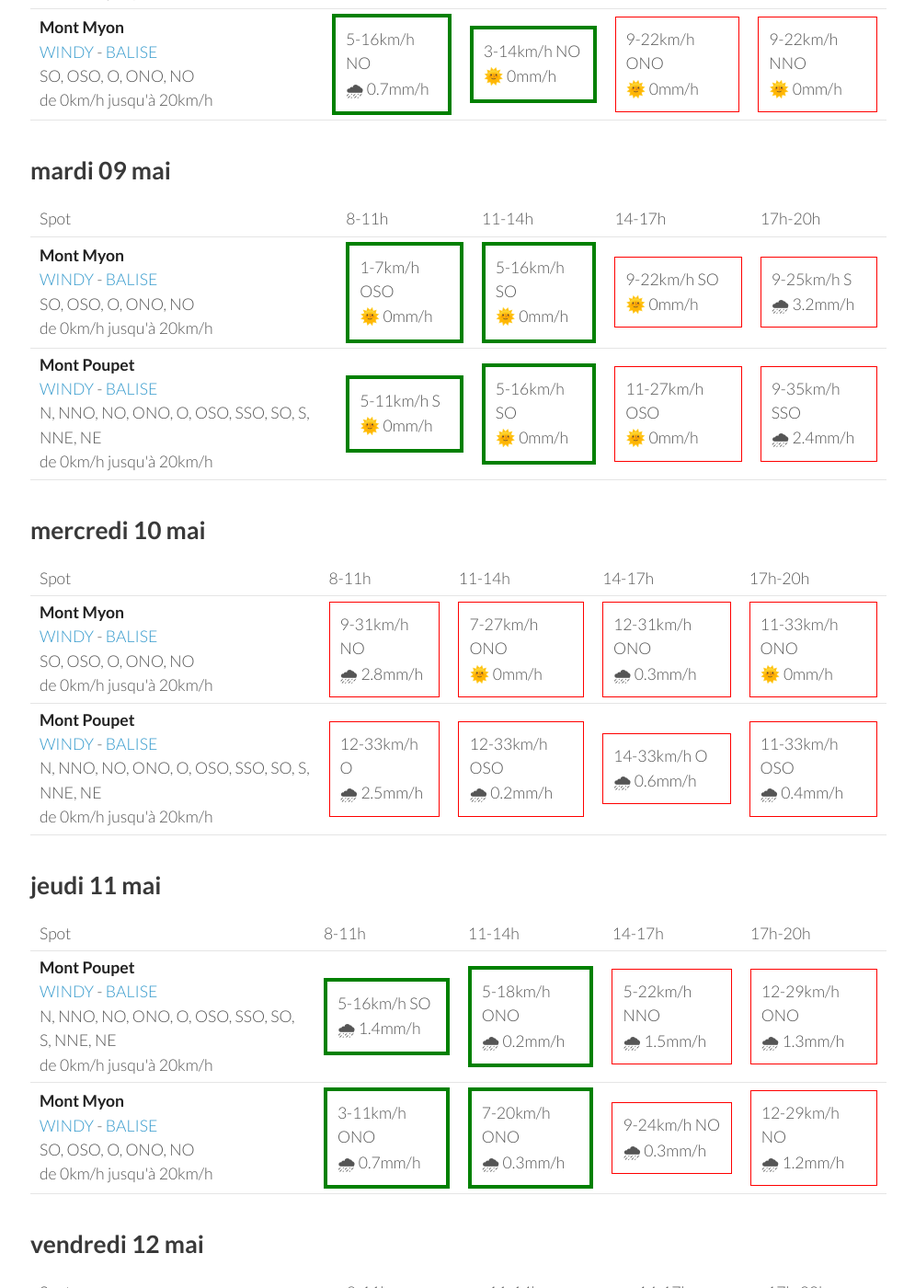
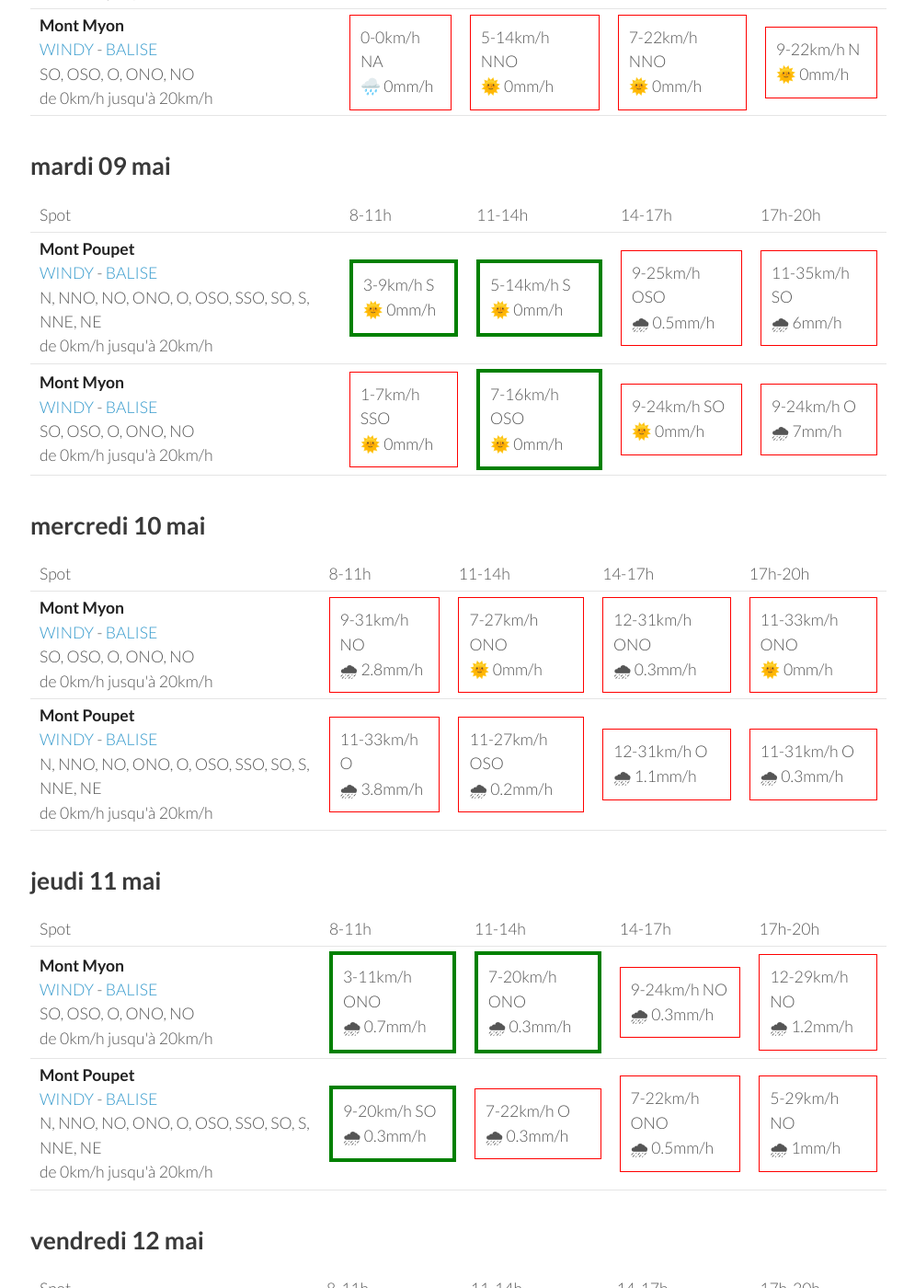
Before and after one commit to parapente-dans-le-nord/parapente-dans-le-nord.github.io, a Jekyll site: the page built from jura.markdown, in a window 1280 px wide and 1400 px high, scrolled down 500 px. Shown: the whole window at 92% size, without its empty margins (25-1020 px from the left). Built offline with Jekyll 4.4.1, drawn with Linux system fonts in a browser that asks for light colours; some of the changed text lies outside the part shown.

Commit message:
update index.markdown

```diff
--- a/jura.markdown
+++ b/jura.markdown
@@ -24,21 +24,19 @@ page mise à jour le lundi 08 mai 10:20
 <tr>
         <td><strong>Mont Poupet</strong><br><a href="https://windy.com/46.970/5.876?46.541,5.876,8">WINDY</a> - <span class=""><a href="http://www.balisemeteo.com/balise.php?idBalise=92">BALISE</a> </span><br> <span class="vent-favorable">N, NNO, NO, ONO, O, OSO, SSO, SO, S, NNE, NE</span><br><span class="force-vent">de 0km/h jusqu'à 20km/h</span> </td>
 
-            <td><div class="flyable"><p>3-9km/h NNO</p><p>🌞 0mm/h</p></div></td>
-            <td><div class="flyable"><p>5-12km/h NNO</p><p>🌧 0.2mm/h</p></div></td>
-            <td><div class="flyable"><p>5-20km/h NNO</p><p>🌞 0mm/h</p></div></td>
-            <td><div class="not-flyable"><p>7-22km/h N</p><p>🌞 0mm/h</p></div></td>
-
+            <td><div class="not-flyable"><p>0-0km/h NA</p><p>🌧️ 0mm/h</p></div></td>
+            <td><div class="flyable"><p>5-14km/h NNO</p><p>🌧 0.3mm/h</p></div></td>
+            <td><div class="flyable"><p>7-20km/h ONO</p><p>🌧 0mm/h</p></div></td>
+            <td><div class="not-flyable"><p>5-22km/h NO</p><p>🌧 0mm/h</p></div></td>
 
     </tr>
 <tr>
         <td><strong>Mont Myon</strong><br><a href="https://windy.com/46.331/5.397?45.898,5.394,8,m:eWoagj8">WINDY</a> - <span class=""><a href="http://www.balisemeteo.com/balise.php?idBalise=70">BALISE</a> </span><br> <span class="vent-favorable">SO, OSO, O, ONO, NO</span><br><span class="force-vent">de 0km/h jusqu'à 20km/h</span> </td>
 
-            <td><div class="flyable"><p>5-16km/h NO</p><p>🌧 0.7mm/h</p></div></td>
-            <td><div class="flyable"><p>3-14km/h NO</p><p>🌞 0mm/h</p></div></td>
-            <td><div class="not-flyable"><p>9-22km/h ONO</p><p>🌞 0mm/h</p></div></td>
-            <td><div class="not-flyable"><p>9-22km/h NNO</p><p>🌞 0mm/h</p></div></td>
-
+            <td><div class="not-flyable"><p>0-0km/h NA</p><p>🌧️ 0mm/h</p></div></td>
+            <td><div class="not-flyable"><p>5-14km/h NNO</p><p>🌞 0mm/h</p></div></td>
+            <td><div class="not-flyable"><p>7-22km/h NNO</p><p>🌞 0mm/h</p></div></td>
+            <td><div class="not-flyable"><p>9-22km/h N</p><p>🌞 0mm/h</p></div></td>
 
     </tr>
 
@@ -58,22 +56,22 @@ page mise à jour le lundi 08 mai 10:20
       <td>17h-20h</td>
     </tr>
 <tr>
-        <td><strong>Mont Myon</strong><br><a href="https://windy.com/46.331/5.397?45.898,5.394,8,m:eWoagj8">WINDY</a> - <span class=""><a href="http://www.balisemeteo.com/balise.php?idBalise=70">BALISE</a> </span><br> <span class="vent-favorable">SO, OSO, O, ONO, NO</span><br><span class="force-vent">de 0km/h jusqu'à 20km/h</span> </td>
+        <td><strong>Mont Poupet</strong><br><a href="https://windy.com/46.970/5.876?46.541,5.876,8">WINDY</a> - <span class=""><a href="http://www.balisemeteo.com/balise.php?idBalise=92">BALISE</a> </span><br> <span class="vent-favorable">N, NNO, NO, ONO, O, OSO, SSO, SO, S, NNE, NE</span><br><span class="force-vent">de 0km/h jusqu'à 20km/h</span> </td>
 
-            <td><div class="flyable"><p>1-7km/h OSO</p><p>🌞 0mm/h</p></div></td>
-            <td><div class="flyable"><p>5-16km/h SO</p><p>🌞 0mm/h</p></div></td>
-            <td><div class="not-flyable"><p>9-22km/h SO</p><p>🌞 0mm/h</p></div></td>
-            <td><div class="not-flyable"><p>9-25km/h S</p><p>🌧 3.2mm/h</p></div></td>
+            <td><div class="flyable"><p>3-9km/h S</p><p>🌞 0mm/h</p></div></td>
+            <td><div class="flyable"><p>5-14km/h S</p><p>🌞 0mm/h</p></div></td>
+            <td><div class="not-flyable"><p>9-25km/h OSO</p><p>🌧 0.5mm/h</p></div></td>
+            <td><div class="not-flyable"><p>11-35km/h SO</p><p>🌧 6mm/h</p></div></td>
 
 
     </tr>
 <tr>
-        <td><strong>Mont Poupet</strong><br><a href="https://windy.com/46.970/5.876?46.541,5.876,8">WINDY</a> - <span class=""><a href="http://www.balisemeteo.com/balise.php?idBalise=92">BALISE</a> </span><br> <span class="vent-favorable">N, NNO, NO, ONO, O, OSO, SSO, SO, S, NNE, NE</span><br><span class="force-vent">de 0km/h jusqu'à 20km/h</span> </td>
+        <td><strong>Mont Myon</strong><br><a href="https://windy.com/46.331/5.397?45.898,5.394,8,m:eWoagj8">WINDY</a> - <span class=""><a href="http://www.balisemeteo.com/balise.php?idBalise=70">BALISE</a> </span><br> <span class="vent-favorable">SO, OSO, O, ONO, NO</span><br><span class="force-vent">de 0km/h jusqu'à 20km/h</span> </td>
 
-            <td><div class="flyable"><p>5-11km/h S</p><p>🌞 0mm/h</p></div></td>
-            <td><div class="flyable"><p>5-16km/h SO</p><p>🌞 0mm/h</p></div></td>
-            <td><div class="not-flyable"><p>11-27km/h OSO</p><p>🌞 0mm/h</p></div></td>
-            <td><div class="not-flyable"><p>9-35km/h SSO</p><p>🌧 2.4mm/h</p></div></td>
+            <td><div class="not-flyable"><p>1-7km/h SSO</p><p>🌞 0mm/h</p></div></td>
+            <td><div class="flyable"><p>7-16km/h OSO</p><p>🌞 0mm/h</p></div></td>
+            <td><div class="not-flyable"><p>9-24km/h SO</p><p>🌞 0mm/h</p></div></td>
+            <td><div class="not-flyable"><p>9-24km/h O</p><p>🌧 7mm/h</p></div></td>
 
 
     </tr>
@@ -106,10 +104,10 @@ page mise à jour le lundi 08 mai 10:20
 <tr>
         <td><strong>Mont Poupet</strong><br><a href="https://windy.com/46.970/5.876?46.541,5.876,8">WINDY</a> - <span class=""><a href="http://www.balisemeteo.com/balise.php?idBalise=92">BALISE</a> </span><br> <span class="vent-favorable">N, NNO, NO, ONO, O, OSO, SSO, SO, S, NNE, NE</span><br><span class="force-vent">de 0km/h jusqu'à 20km/h</span> </td>
 
-            <td><div class="not-flyable"><p>12-33km/h O</p><p>🌧 2.5mm/h</p></div></td>
-            <td><div class="not-flyable"><p>12-33km/h OSO</p><p>🌧 0.2mm/h</p></div></td>
-            <td><div class="not-flyable"><p>14-33km/h O</p><p>🌧 0.6mm/h</p></div></td>
-            <td><div class="not-flyable"><p>11-33km/h OSO</p><p>🌧 0.4mm/h</p></div></td>
+            <td><div class="not-flyable"><p>11-33km/h O</p><p>🌧 3.8mm/h</p></div></td>
+            <td><div class="not-flyable"><p>11-27km/h OSO</p><p>🌧 0.2mm/h</p></div></td>
+            <td><div class="not-flyable"><p>12-31km/h O</p><p>🌧 1.1mm/h</p></div></td>
+            <td><div class="not-flyable"><p>11-31km/h O</p><p>🌧 0.3mm/h</p></div></td>
 
 
     </tr>
@@ -130,22 +128,22 @@ page mise à jour le lundi 08 mai 10:20
       <td>17h-20h</td>
     </tr>
 <tr>
-        <td><strong>Mont Poupet</strong><br><a href="https://windy.com/46.970/5.876?46.541,5.876,8">WINDY</a> - <span class=""><a href="http://www.balisemeteo.com/balise.php?idBalise=92">BALISE</a> </span><br> <span class="vent-favorable">N, NNO, NO, ONO, O, OSO, SSO, SO, S, NNE, NE</span><br><span class="force-vent">de 0km/h jusqu'à 20km/h</span> </td>
-
-            <td><div class="flyable"><p>5-16km/h SO</p><p>🌧 1.4mm/h</p></div></td>
-            <td><div class="flyable"><p>5-18km/h ONO</p><p>🌧 0.2mm/h</p></div></td>
-            <td><div class="not-flyable"><p>5-22km/h NNO</p><p>🌧 1.5mm/h</p></div></td>
-            <td><div class="not-flyable"><p>12-29km/h ONO</p><p>🌧 1.3mm/h</p></div></td>
-
-
-    </tr>
-<tr>
         <td><strong>Mont Myon</strong><br><a href="https://windy.com/46.331/5.397?45.898,5.394,8,m:eWoagj8">WINDY</a> - <span class=""><a href="http://www.balisemeteo.com/balise.php?idBalise=70">BALISE</a> </span><br> <span class="vent-favorable">SO, OSO, O, ONO, NO</span><br><span class="force-vent">de 0km/h jusqu'à 20km/h</span> </td>
 
             <td><div class="flyable"><p>3-11km/h ONO</p><p>🌧 0.7mm/h</p></div></td>
             <td><div class="flyable"><p>7-20km/h ONO</p><p>🌧 0.3mm/h</p></div></td>
             <td><div class="not-flyable"><p>9-24km/h NO</p><p>🌧 0.3mm/h</p></div></td>
             <td><div class="not-flyable"><p>12-29km/h NO</p><p>🌧 1.2mm/h</p></div></td>
+
+
+    </tr>
+<tr>
+        <td><strong>Mont Poupet</strong><br><a href="https://windy.com/46.970/5.876?46.541,5.876,8">WINDY</a> - <span class=""><a href="http://www.balisemeteo.com/balise.php?idBalise=92">BALISE</a> </span><br> <span class="vent-favorable">N, NNO, NO, ONO, O, OSO, SSO, SO, S, NNE, NE</span><br><span class="force-vent">de 0km/h jusqu'à 20km/h</span> </td>
+
+            <td><div class="flyable"><p>9-20km/h SO</p><p>🌧 0.3mm/h</p></div></td>
+            <td><div class="not-flyable"><p>7-22km/h O</p><p>🌧 0.3mm/h</p></div></td>
+            <td><div class="not-flyable"><p>7-22km/h ONO</p><p>🌧 0.5mm/h</p></div></td>
+            <td><div class="not-flyable"><p>5-29km/h NO</p><p>🌧 1mm/h</p></div></td>
 
 
     </tr>
@@ -168,10 +166,10 @@ page mise à jour le lundi 08 mai 10:20
 <tr>
         <td><strong>Mont Poupet</strong><br><a href="https://windy.com/46.970/5.876?46.541,5.876,8">WINDY</a> - <span class=""><a href="http://www.balisemeteo.com/balise.php?idBalise=92">BALISE</a> </span><br> <span class="vent-favorable">N, NNO, NO, ONO, O, OSO, SSO, SO, S, NNE, NE</span><br><span class="force-vent">de 0km/h jusqu'à 20km/h</span> </td>
 
-            <td><div class="flyable"><p>1-12km/h S</p><p>🌞 0mm/h</p></div></td>
-            <td><div class="not-flyable"><p>5-22km/h NNO</p><p>🌞 0mm/h</p></div></td>
-            <td><div class="not-flyable"><p>7-22km/h N</p><p>🌧 0.3mm/h</p></div></td>
-            <td><div class="not-flyable"><p>9-27km/h N</p><p>🌧 0.3mm/h</p></div></td>
+            <td><div class="flyable"><p>5-12km/h NNO</p><p>🌧 1.2mm/h</p></div></td>
+            <td><div class="not-flyable"><p>9-27km/h N</p><p>🌧 0.7mm/h</p></div></td>
+            <td><div class="not-flyable"><p>12-31km/h NNE</p><p>🌧 0.2mm/h</p></div></td>
+            <td><div class="not-flyable"><p>9-35km/h NNE</p><p>🌧 1.5mm/h</p></div></td>
 
 
     </tr>
@@ -202,6 +200,16 @@ page mise à jour le lundi 08 mai 10:20
       <td>17h-20h</td>
     </tr>
 <tr>
+        <td><strong>Mont Poupet</strong><br><a href="https://windy.com/46.970/5.876?46.541,5.876,8">WINDY</a> - <span class=""><a href="http://www.balisemeteo.com/balise.php?idBalise=92">BALISE</a> </span><br> <span class="vent-favorable">N, NNO, NO, ONO, O, OSO, SSO, SO, S, NNE, NE</span><br><span class="force-vent">de 0km/h jusqu'à 20km/h</span> </td>
+
+            <td><div class="flyable"><p>7-16km/h NNE</p><p>🌧 0.7mm/h</p></div></td>
+            <td><div class="not-flyable"><p>12-33km/h NNE</p><p>🌧 0.5mm/h</p></div></td>
+            <td><div class="not-flyable"><p>16-37km/h NNE</p><p>🌧 0.2mm/h</p></div></td>
+            <td><div class="not-flyable"><p>14-38km/h NNE</p><p>🌧 0.4mm/h</p></div></td>
+
+
+    </tr>
+<tr>
         <td><strong>Mont Myon</strong><br><a href="https://windy.com/46.331/5.397?45.898,5.394,8,m:eWoagj8">WINDY</a> - <span class=""><a href="http://www.balisemeteo.com/balise.php?idBalise=70">BALISE</a> </span><br> <span class="vent-favorable">SO, OSO, O, ONO, NO</span><br><span class="force-vent">de 0km/h jusqu'à 20km/h</span> </td>
 
             <td><div class="not-flyable"><p>7-22km/h N</p><p>🌧 0.3mm/h</p></div></td>
```
Also changed, not shown: other parts of jura.markdown (+1 -1 lines).
